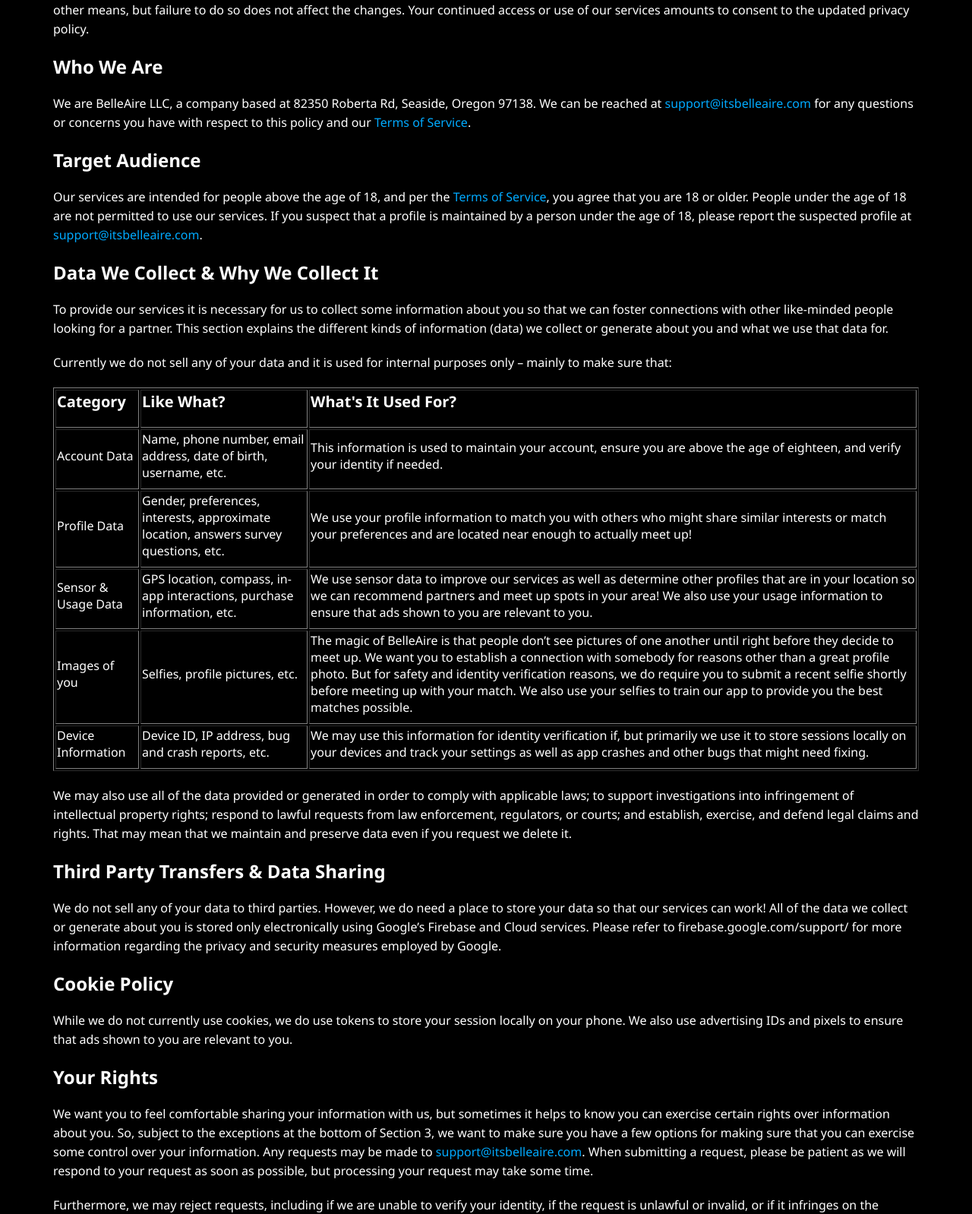
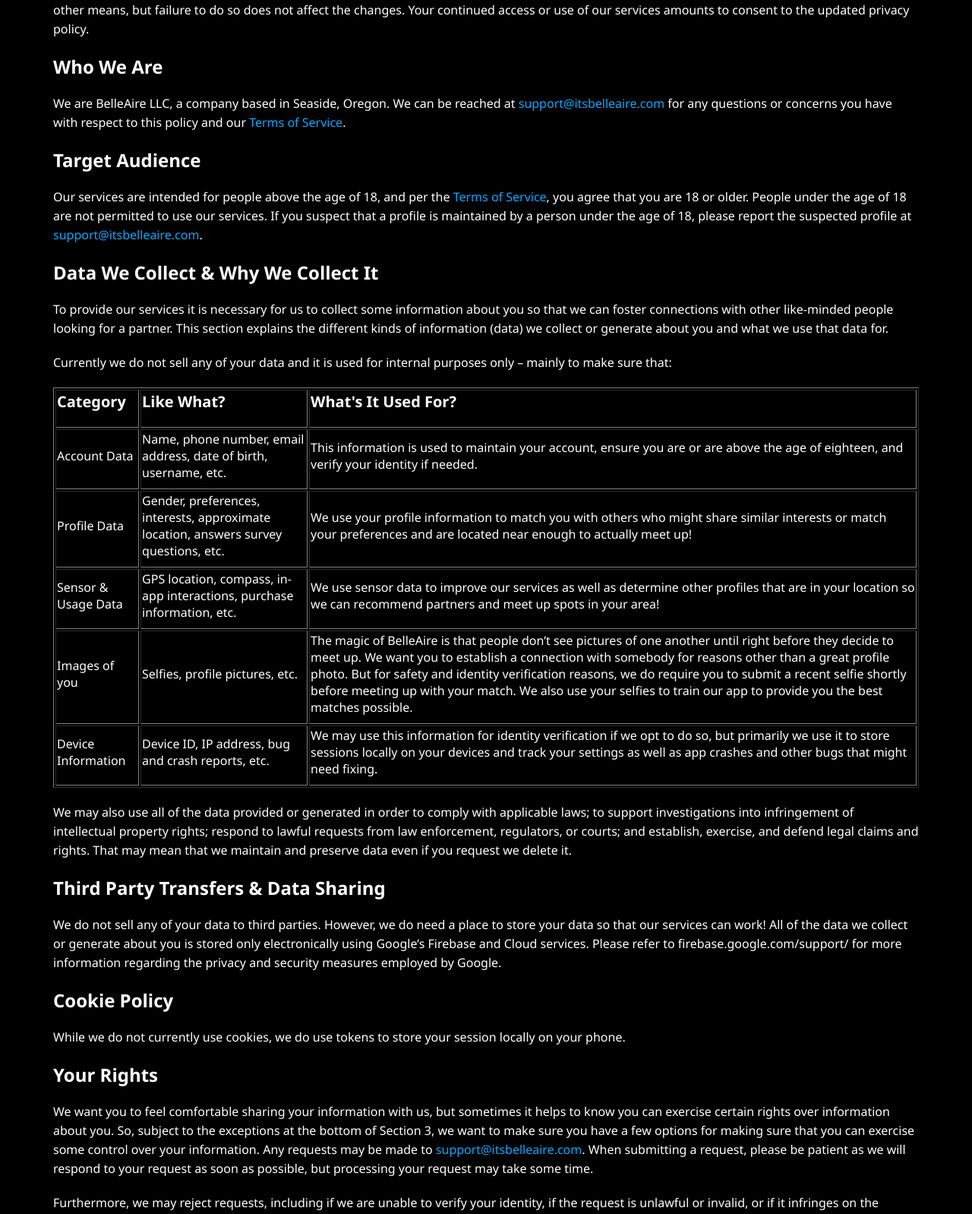
Before and after one commit to TonyBelleAire/TonyBelleAire.github.io, a plain HTML site: page legal/privacy/index.html in a window 1280 px wide. Shown: the part 462-2060 px from the top of the page at 76% size. Drawn offline with Linux system fonts and the light colour scheme.

Commit message:
Minor edits and fixes.

```diff
--- a/legal/privacy/index.html
+++ b/legal/privacy/index.html
@@ -33,7 +33,7 @@
                 </p>
                 <h2>Who We Are</h2>
                 <p>
-                    We are BelleAire LLC, a company based at 82350 Roberta Rd, Seaside, Oregon 97138. We can be reached at <a href="mailto:support@itsbelleaire.com">support@itsbelleaire.com</a> for any questions or concerns you have with respect to this policy and our  <a href="/legal/terms/" target="_blank" rel="noopener noreferrer">Terms of Service</a>.
+                    We are BelleAire LLC, a company based in Seaside, Oregon. We can be reached at <a href="mailto:support@itsbelleaire.com">support@itsbelleaire.com</a> for any questions or concerns you have with respect to this policy and our  <a href="/legal/terms/" target="_blank" rel="noopener noreferrer">Terms of Service</a>.
                 </p>
                 <h2>Target Audience</h2>
                 <p>
@@ -58,7 +58,7 @@
                         <tr>
                             <td>Account Data</td>
                             <td>Name, phone number, email address, date of birth, username, etc.</td>
-                            <td>This information is used to maintain your account, ensure you are above the age of eighteen, and verify your identity if needed.</td>
+                            <td>This information is used to maintain your account, ensure you are or are above the age of eighteen, and verify your identity if needed.</td>
                         </tr>
                         <tr>
                             <td>Profile Data</td>
@@ -68,7 +68,7 @@
                         <tr>
                             <td>Sensor & Usage Data</td>
                             <td>GPS location, compass, in-app interactions, purchase information, etc.</td>
-                            <td>We use sensor data to improve our services as well as determine other profiles that are in your location so we can recommend partners and meet up spots in your area! We also use your usage information to ensure that ads shown to you are relevant to you.</td>
+                            <td>We use sensor data to improve our services as well as determine other profiles that are in your location so we can recommend partners and meet up spots in your area!</td>
                         </tr>
                         <tr>
                             <td>Images of you</td>
@@ -78,7 +78,7 @@
                         <tr>
                             <td>Device Information</td>
                             <td>Device ID, IP address, bug and crash reports, etc.</td>
-                            <td>We may use this information for identity verification if, but primarily we use it to store sessions locally on your devices and track your settings as well as app crashes and other bugs that might need fixing.</td>
+                            <td>We may use this information for identity verification if we opt to do so, but primarily we use it to store sessions locally on your devices and track your settings as well as app crashes and other bugs that might need fixing.</td>
                         </tr>
                     </tbody>
                 </table>
@@ -89,7 +89,7 @@
                 <p>We do not sell any of your data to third parties. However, we do need a place to store your data so that our services can work! All of the data we collect or generate about you is stored only electronically using Google’s Firebase and Cloud services. Please refer to firebase.google.com/support/ for more information regarding the privacy and security measures employed by Google.</p>
                 <h2>Cookie Policy</h2>
                 <p>
-                    While we do not currently use cookies, we do use tokens to store your session locally on your phone. We also use advertising IDs and pixels to ensure that ads shown to you are relevant to you.
+                    While we do not currently use cookies, we do use tokens to store your session locally on your phone.<!--Likeley want a note about advertising IDs and pixels for optimizing ads, see previous versions.-->
                 </p>
                 <h2>Your Rights</h2>
                 <p>
@@ -116,9 +116,9 @@
                 </p>
                 <h2>How to Contact Us</h2>
                 <p>
-                    Any questions or concerns may be directed by email to <a href="mailto:support@itsbelleaire.com">support@itsbelleaire.com</a> or by mail to 82350 Roberta Rd, Seaside, Oregon 97138, to the attention of BelleAire, LLC.
+                    Any questions or concerns may be directed by email to <a href="mailto:support@itsbelleaire.com">support@itsbelleaire.com</a>.
                 </p>
-                <p style="text-align: center; padding-bottom: 0;">Version 1.0</p>
+                <p style="text-align: center; padding-bottom: 0;">Version 1.2024.1</p>
                 <p style="text-align: center; padding-bottom: 0;">Effective August 31, 2024</p>
             </main>
         </div>
```
Also changed, not shown: legal/terms/index.html (+2 -2 lines).
